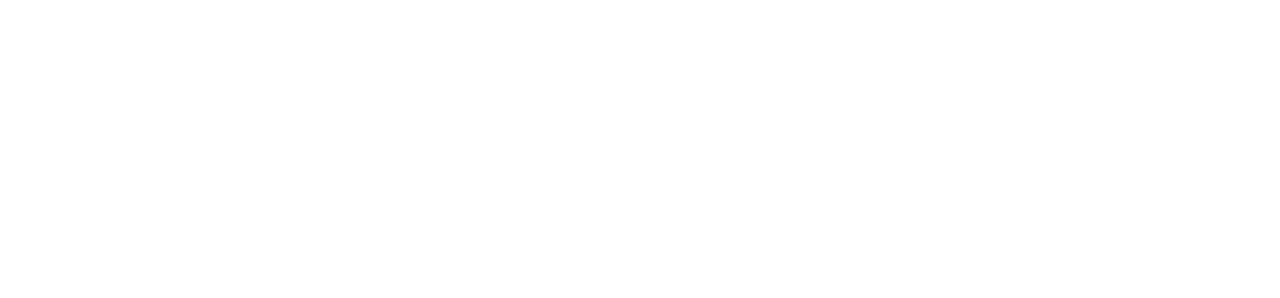
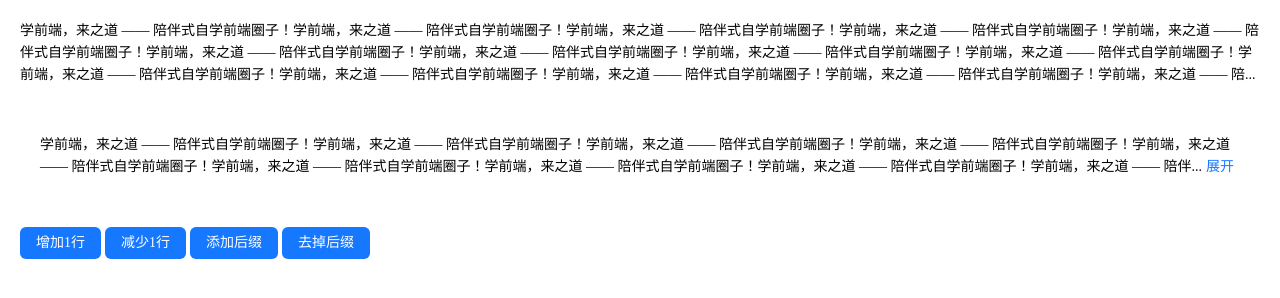
Before and after one commit to ZhiDaoFE/P7-paragraph-component, a website: page s1/index.html in a window 1280 px wide. Drawn offline with Linux system fonts and the light colour scheme.

Commit message:
feat: 提交参考答案

```diff
--- /dev/null
+++ b/s1/baseWithDom.js
@@ -0,0 +1,58 @@
+const BaseComWithDom = ((document) => {
+  return class {
+    _dom;
+    _cls;
+
+    constructor(props = {}) {
+      const { root, id, cls } = props;
+
+      if (root && root instanceof HTMLElement) {
+        this._dom = root;
+      } else if (id) {
+        this._dom = document.getElementById(id);
+        if (!this._dom) {
+          throw new TypeError(`找不到 id 为 ${id} 的元素`);
+        }
+      } else {
+        throw new TypeError('必须要提供 root 或者 id 参数');
+      }
+
+      this._cls = cls;
+      if (this._cls) {
+        this.resetClassName();
+      }
+
+      this.init(props);
+    }
+
+    init() {
+      throw new Error('必须要实现 init 方法');
+    }
+
+    getRoot() {
+      return this._dom;
+    }
+
+    addClassName(cls) {
+      if (cls) {
+        this._dom.classList.add(...cls.split(/\s+/));
+      }
+
+      return this;
+    }
+
+    removeClassName(cls) {
+      if (cls) {
+        this._dom.classList.remove(...cls.split(/\s+/));
+      }
+
+      return this;
+    }
+
+    resetClassName() {
+      this._dom.className = this._cls || '';
+
+      return this;
+    }
+  }
+})(document);
--- /dev/null
+++ b/s1/button.css
@@ -0,0 +1,40 @@
+.zd-btn {
+  box-sizing: border-box;
+  outline: none;
+  position: relative;
+  display: inline-flex;
+  align-items: center;
+  justify-content: center;
+  font-size: 14px;
+  line-height: 22px;
+  height: 32px;
+  padding: 0 15px;
+  border: 1px solid transparent;
+  border-radius: 6px;
+  font-weight: 400;
+  color: #fff;
+  background: #1677ff;
+  white-space: nowrap;
+  text-align: center;
+  cursor: pointer;
+}
+
+.zd-btn--icon-end {
+  flex-direction: row-reverse;
+}
+
+.zd-btn > span {
+  display: inline-block;
+  line-height: 1;
+}
+
+.zd-btn-icon {
+  font-size: 0;
+}
+
+.zd-btn.z-disabled {
+  pointer-events: none;
+  border-color: #d9d9d9;
+  color: rgba(0, 0, 0, .25);
+  background: rgba(0, 0, 0, .04);
+}
--- /dev/null
+++ b/s1/button.js
@@ -0,0 +1,133 @@
+const Button = ((document) => {
+  const defaultCls = 'zd-btn';
+  const disabledCls = 'z-disabled';
+  const iconCls = 'zd-btn-icon';
+  const iconPosEndCls = 'zd-btn--icon-end';
+  const ICON_POS = {
+    START: 'start',
+    END: 'end'
+  };
+  return class extends BaseComWithDom {
+    // _text;
+    // _onClick;
+    // _disabled;
+    // _iconDom;
+    // _textDom;
+    // _iconPosition;
+
+    constructor(props = {}) {
+      super({...props, cls: props.cls ? `${props.cls} ${defaultCls}` : defaultCls});
+    }
+
+    _build() {
+      this._text = this.getRoot().innerText;
+      this.getRoot().innerHTML = `<span class="${iconCls}"></span><span>${this._text}</span>`;
+      this._iconDom = this.getRoot().children[0];
+      this._textDom = this.getRoot().children[1];
+    }
+
+    init(props = {}) {
+      this._build();
+
+      const { text, onClick, disabled, iconPosition, icon } = props;
+
+      this.setText(text || this._text)
+        .setIcon(icon)
+        .setIconPosition(iconPosition)
+        .setDisabled(disabled)
+        .setOnClick(onClick);
+    }
+
+    setText(text = '') {
+      text = String(text);
+
+      if ((text !== this._text) && this._textDom) {
+        this._text = text;
+        this._textDom.innerText = this._text;
+      }
+
+      return this;
+    }
+
+    getText() {
+      return this._text;
+    }
+
+    setIcon(icon) {
+      if (typeof icon === 'string') {
+        this._iconDom.innerHTML = icon;
+      } else if (icon instanceof HTMLElement) {
+        if (this._iconDom.children.length) {
+          this._iconDom.replaceChild(icon, this._iconDom.children[0]);
+        } else {
+          this._iconDom.appendChild(icon);
+        }
+      }
+
+      return this;
+    }
+
+    setDisabled(disabled) {
+      this._disabled = !!disabled;
+
+      this[`${this._disabled ? 'add' : 'remove'}ClassName`](disabledCls);
+
+      return this;
+    }
+
+    isDisabled() {
+      return this._disabled;
+    }
+
+    setOnClick(onClick) {
+      if (onClick && typeof onClick !== 'function') {
+        throw new TypeError('onClick 必须是个函数');
+      }
+
+      if (onClick) {
+        if (this._onClick) {
+          this.getRoot().removeEventListener('click', this._onClick);
+        }
+
+        this._onClick = onClick;
+        this.getRoot().addEventListener('click', this._onClick);
+      }
+
+      return this;
+    }
+
+    setIconPosition(pos) {
+      this._iconPosition = pos;
+
+      this[`${this._iconPosition === ICON_POS.END ? 'add' : 'remove'}ClassName`](iconPosEndCls);
+
+      return this;
+    }
+
+    getIconPosition() {
+      return this._iconPosition;
+    }
+
+    resetClassName() {
+      super.resetClassName();
+
+      if (this._disabled) {
+        this.addClassName(disabledCls);
+      }
+
+      if (this._iconPosition === ICON_POS.END) {
+        this.addClassName(iconPosEndCls);
+      }
+
+      return this;
+    }
+
+    destory() {
+      if (this._onClick) {
+        this.getRoot().removeEventListener('click', this._onClick);
+      }
+
+      return this;
+    }
+  }
+})(document);
--- a/s1/index.css
+++ b/s1/index.css
@@ -1,3 +1,8 @@
 body {
   padding: 20px;
 }
+
+.test {
+  padding: 0 20px;
+  /* width: 500px; */
+}
--- a/s1/index.html
+++ b/s1/index.html
@@ -5,12 +5,24 @@
   <meta name="viewport" content="width=device-width, initial-scale=1.0">
   <title>我的 Paragraph 组件</title>
   <link rel="stylesheet" href="./reset.css">
+  <link rel="stylesheet" href="./button.css">
   <link rel="stylesheet" href="./paragraph.css">
   <link rel="stylesheet" href="./index.css">
+  <script src="./baseWithDom.js"></script>
+  <script src="./button.js"></script>
   <script src="./paragraph.js"></script>
   <script src="./index.js"></script>
 </head>
 <body>
-
+  <p id="paragraph1"></p>
+  <br />
+  <br />
+  <p id="paragraph2"></p>
+  <br />
+  <br />
+  <button id="add">增加1行</button>
+  <button id="minus">减少1行</button>
+  <button id="addSuffix">添加后缀</button>
+  <button id="removeSuffix">去掉后缀</button>
 </body>
 </html>
--- a/s1/index.js
+++ b/s1/index.js
@@ -0,0 +1,44 @@
+document.addEventListener('DOMContentLoaded', () => {
+  const suffix = ' -- 之道前端';
+
+  const p1 = new Paragraph({
+    id: 'paragraph1',
+    row: 3,
+    text: '学前端，来之道 —— 陪伴式自学前端圈子！'.repeat(20)
+  });
+
+  const p2 = new Paragraph({
+    id: 'paragraph2',
+    cls: 'test',
+    expandable: true,
+    text: '学前端，来之道 —— 陪伴式自学前端圈子！'.repeat(20)
+  });
+
+  const addBtn = new Button({
+    id: 'add',
+    onClick: () => {
+      p2.setRow(p2.getRow() + 1);
+    }
+  });
+
+  const minusBtn = new Button({
+    id: 'minus',
+    onClick: () => {
+      p2.setRow(p2.getRow() - 1);
+    }
+  });
+
+  const addSuffixBtn = new Button({
+    id: 'addSuffix',
+    onClick: () => {
+      p2.setSuffix(suffix);
+    }
+  });
+
+  const removeSuffixBtn = new Button({
+    id: 'removeSuffix',
+    onClick: () => {
+      p2.setSuffix('');
+    }
+  });
+});
--- a/s1/paragraph.css
+++ b/s1/paragraph.css
@@ -0,0 +1,19 @@
+.zd-paragraph {
+  box-sizing: border-box;
+  position: relative;
+  font-size: 14px;
+  line-height: 22px;
+  word-break: break-word;
+}
+
+.zd-paragraph-expand {
+  color: #1677ff;
+  text-decoration: none;
+  outline: none;
+  cursor: pointer;
+  border: 0;
+  padding: 0;
+  background: none;
+  user-select: none;
+  margin-left: 4px;
+}
--- a/s1/paragraph.js
+++ b/s1/paragraph.js
@@ -0,0 +1,143 @@
+const Paragraph = ((document) => {
+  const defaultCls = 'zd-paragraph';
+  const expandBtnCls = 'zd-paragraph-expand';
+  const expandBtnText = '展开';
+  const collapseBtnText = '收起';
+  const defaultRow = 2;
+  return class extends BaseComWithDom {
+    // _text;
+    // _row;
+    // _expandable;
+    // _isExpand;
+    // _suffix;
+
+    constructor(props = {}) {
+      super({...props, cls: props.cls ? `${props.cls} ${defaultCls}` : defaultCls});
+
+      this._build();
+    }
+
+    init(props = {}) {
+      const { text, row = defaultRow, expandable, suffix } = props;
+
+      this._text = this.getRoot().innerText;
+      this._row = row;
+      this._expandable = expandable;
+      this._isExpand = false;
+      this._suffix = suffix;
+      this.setText(text);
+    }
+
+    _build() {
+      this._onClick = (event) => {
+        if (event.target && event.target.classList.contains(expandBtnCls)) {
+          if (!this._expandable) return;
+          this._isExpand = !this._isExpand;
+          this.resize();
+        }
+      }
+
+      this.getRoot().addEventListener('click', this._onClick);
+      this.resize = this.resize.bind(this);
+      window.addEventListener('resize', this.resize);
+    }
+
+    setText(text) {
+      text = String(text);
+
+      if (text !== this._text) {
+        this._text = text;
+        this.resize();
+      }
+
+      return this;
+    }
+
+    getText() {
+      return this._text;
+    }
+
+    setRow(row) {
+      row = parseInt(row);
+
+      if (row >= 1) {
+        this._row = row;
+        this.resize();
+      }
+
+      return this;
+    }
+
+    getRow() {
+      return this._row;
+    }
+
+    setExpandable(expandable) {
+      if (this._expandable !== !!expandable) {
+        this._expandable = !!expandable;
+        this.resize();
+      }
+
+      return this;
+    }
+
+    getExpandable() {
+      return this._expandable;
+    }
+
+    setSuffix(suffix) {
+      suffix = String(suffix);
+
+      if (suffix !== this._suffix) {
+        this._suffix = suffix;
+        this.resize();
+      }
+
+      return this;
+    }
+
+    getSuffix() {
+      return this._suffix;
+    }
+
+    _getInnerHtml(index) {
+      return `${this._text.substring(0, index)}${index === this._text.length ? '' : '<span>...</span>'}${this._suffix || ''}${
+        this._expandable ? `<button class="${expandBtnCls}">${this._isExpand ? collapseBtnText : expandBtnText}</button>` : ''
+      }`;
+    }
+
+    resize() {
+      const rootStyle = window.getComputedStyle(this.getRoot());
+      const rowHeight = parseInt(rootStyle.lineHeight);
+      const maxHeight = this._isExpand ? Number.MAX_VALUE : this._row * rowHeight;
+
+      const measure = document.createElement('span');
+      measure.style.font = rootStyle.font;
+      measure.style.position = 'absolute';
+      measure.style.left = `${parseInt(rootStyle.borderLeftWidth) + parseInt(rootStyle.paddingLeft)}px`;
+      measure.style.right = `${parseInt(rootStyle.borderRightWidth) + parseInt(rootStyle.paddingRight)}px`;
+      measure.style.visibility = 'hidden';
+      this.getRoot().appendChild(measure);
+
+      let height;
+      let i = this._text.length;
+      do {
+        measure.innerHTML = this._getInnerHtml(i);
+        height = measure.getBoundingClientRect().height
+        i--;
+        // console.log('>>>', i, height, maxHeight, this._row, this._text.length);
+      } while (height > maxHeight)
+
+      this.getRoot().innerHTML = this._getInnerHtml(i+1);
+
+      return this;
+    }
+
+    destory() {
+      this.getRoot().removeEventListener('click', this._onClick);
+      window.removeEventListener('resize', this.resize);
+
+      return this;
+    }
+  }
+})(document);
```
